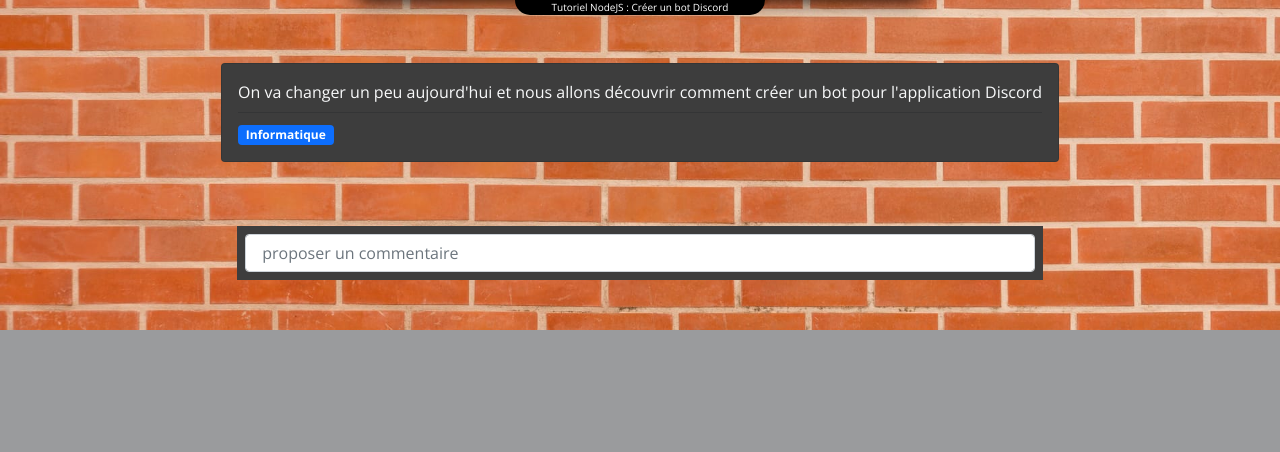
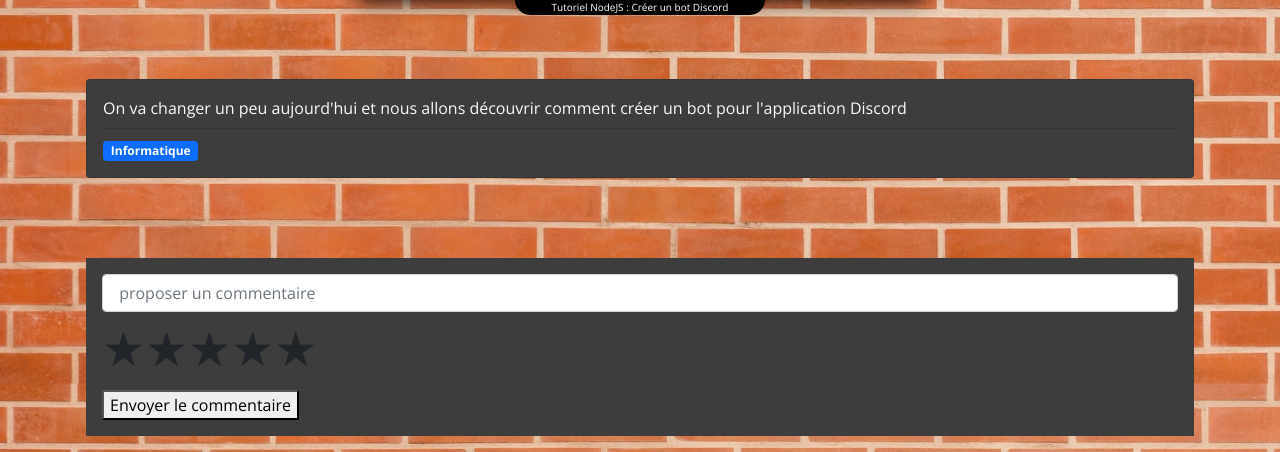
Before and after one commit to Leo-Teixeira/LHTB, a PHP site: page /formaflix-web-master/tv?id=errnVwm_3mI in a window 1280 px wide. Shown: the part 470-922 px from the top of the page. Before the commit the page ends 800 px from the top, so only its background shows below. Run offline with PHP 8.4, Linux system fonts and the light colour scheme; data comes from the database, SQL or seed files in the repository.

Commit message:
Add files via upload

```diff
--- a/formaflix-web-master/controllers/Formation.php
+++ b/formaflix-web-master/controllers/Formation.php
@@ -62,9 +62,18 @@ class Formation extends Web
 
         // Compétence assocés à la vidéo
         $competences = $this->formationModel->competencesFormation($video["IDFORMATION"]);
-        $commentaires = $this->formationModel->getAll(); // Récupération des TODOS présents en base.
+        // commentaires assocés a la vidéo
+        $commentaires = $this->formationModel->getAll(); // Récupération des commentaires présents en base.
         $this->header();
         include("./views/formation/tv.php");
         $this->footer();
+
+
+    }
+
+    function ajouter($texte = "" ,$note="")
+    {
+        $this->formationModel->ajouterCommentaire($texte,$note);
+        $this->redirect("./formations");
     }
 }
--- a/formaflix-web-master/models/FormationModel.php
+++ b/formaflix-web-master/models/FormationModel.php
@@ -39,4 +39,12 @@ class FormationModel extends SQL
         $stmt->execute([$id]);
         return $stmt->fetchAll(\PDO::FETCH_ASSOC);
     }
+
+    function ajouterCommentaire($texte,$note)
+    {
+        $stmt = $this->pdo->prepare("INSERT INTO commentaire (IDCOMMENTAIRE, LIBELLECOMMENTAIRE, NOTECOMMENTAIRE, STATUSCOMMENTAIRE) VALUES (null, ?, ?, 0)");
+        $stmt->bindParam(1, $texte);
+        $stmt->bindParam(2, $note);
+        $stmt->execute();
+    }
 }
--- a/formaflix-web-master/public/style/main.css
+++ b/formaflix-web-master/public/style/main.css
@@ -131,3 +131,23 @@ body{
 .fit-content {
     width: fit-content;
 }
+
+.rating { font-size: 3em; }
+.rating input {
+    display: none;
+}
+.rating label {
+    transition: all 0.2s;
+    display: inline-block;
+    margin: 0;
+    float: right;
+}
+
+.rating > input:checked ~ label, /* show gold star when clicked */
+.rating:not(:checked) > label:hover, /* hover current star */
+.rating:not(:checked) > label:hover ~ label { color: #FFD700;  } /* hover previous stars in list */
+
+.rating > input:checked + label:hover, /* hover current star when changing rating */
+.rating > input:checked ~ label:hover,
+.rating > label:hover ~ input:checked ~ label, /* lighten current selection */
+.rating > input:checked ~ label:hover ~ label { color: #FFED85;  }
--- a/formaflix-web-master/routes/Web.php
+++ b/formaflix-web-master/routes/Web.php
@@ -20,6 +20,7 @@ class Web
         Route::Add('/formations', [$formation, 'home']);
         Route::Add('/tv', [$formation, 'tv']);
         Route::Add('/about', [$main, 'about']);
+        Route::Add('/ajouter', [$formation, 'ajouter']);
         Route::Add('/login', [$account, 'login']);
         Route::Add('/register', [$account, 'register']);
 
--- a/formaflix-web-master/views/formation/tv.php
+++ b/formaflix-web-master/views/formation/tv.php
@@ -1,5 +1,5 @@
-<div class="d-flex flex-column align-items-center fit-content m-auto">
-    <div class="fit-content">
+
+<div class="center">
         <div class="frame">
             <iframe width="560" height="315" src="https://www.youtube.com/embed/<?= $video['IDENTIFIANTVIDEO']; ?>" frameborder="0" allow="accelerometer; autoplay; clipboard-write; encrypted-media; gyroscope; picture-in-picture" allowfullscreen></iframe>
         </div>
@@ -8,7 +8,7 @@
         </div>
     </div>
     <div class="w-100">
-
+        <div class="container p-3">
         <div class="card card-dark mt-5 p-3">
             <div class="text-light"><?= $video['DESCRIPTION'] ?></div>
 
@@ -28,17 +28,33 @@
                 <?php
             }
             ?>
-
+        </div>
         </div>
     </div>
     <div class="container p-3">
         <div class="card-dark mt-5">
-            <div class="card-body p-2">
+            <div class="card-body">
                 <form action="./ajouter" method="post" class="add">
                     <div class="input-group ">
                         <input id="texte" name="texte" type="text" class="form-control" placeholder=" proposer un commentaire" aria-label="My new idea" aria-describedby="basic-addon1"/>
                     </div>
+                    <div class="rating" style="display: inline-block;">
+                        <input type="radio" value="5" name="rating" id="rating-5"/>
+                        <label for="rating-5" title="5 stars">★</label>
+                        <input type="radio" value="4" name="rating" id="rating-4"/>
+                        <label for="rating-4" title="4 stars">★</label>
+                        <input type="radio" value="3" name="rating" id="rating-3"/>
+                        <label for="rating-3" title="3 stars">★</label>
+                        <input type="radio" value="2" name="rating" id="rating-2"/>
+                        <label for="rating-2" title="2 stars">★</label>
+                        <input type="radio" value="1" name="rating" id="rating-1"/>
+                        <label for="rating-1" title="1 star">★</label>
+                    </div>
+                    <div class="text-light">
+                        <button type="submit">Envoyer le commentaire</button>
+                    </div>
                 </form>
+
             </div>
         </div>
     </div>
```
